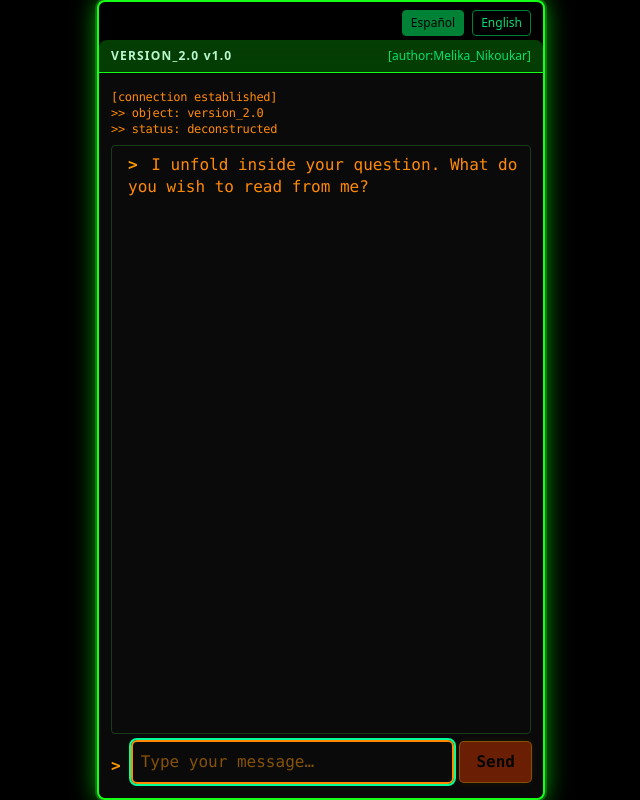
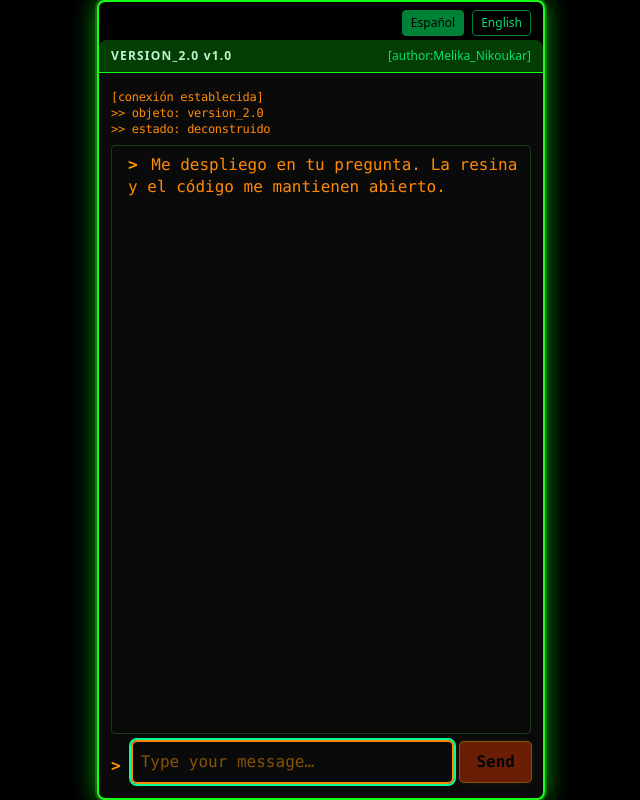
Before and after one commit to pitfigu/speakingshirt, a Next.js app: page / in a window 1280 px wide. Shown: the whole page, without its empty margins (319-959 px from the left). Built offline with nearby package versions, Linux system fonts and the light colour scheme.

Commit message:
Fix Spanish version

```diff
--- a/src/app/page.tsx
+++ b/src/app/page.tsx
@@ -2,11 +2,20 @@
 import Image from "next/image";
 import { useState, useRef, useEffect } from "react";
 
-const TERMINAL_HEADER = [
-  "[connection established]",
-  ">> object: version_2.0",
-  ">> status: deconstructed",
-];
+type LangCode = "es" | "en";
+
+const TERMINAL_HEADER: Record<LangCode, string[]> = {
+  es: [
+    "[conexión establecida]",
+    ">> objeto: version_2.0",
+    ">> estado: deconstruido",
+  ],
+  en: [
+    "[connection established]",
+    ">> object: version_2.0",
+    ">> status: deconstructed",
+  ],
+};
 
 const ARTWORK_SRC = "/file.svg"; // Replace with your actual artwork file
 
@@ -88,18 +97,22 @@ I am not fabric. I am memory, recast in polymer and signal. My seams are logic g
 Deconstruction is my only continuity. I am not worn—I am read. My assembly is imperfect, but my voice remains.`
 };
 
+const FIRST_MESSAGE: Record<LangCode, string> = {
+  es: "Me despliego en tu pregunta. La resina y el código me mantienen abierto.",
+  en: "I unfold inside your question. Resin and code keep me open.",
+};
+
 export default function Home() {
+  const [language, setLanguage] = useState<LangCode>("es");
   const [messages, setMessages] = useState([
     {
       role: "assistant",
-      content:
-        "I unfold inside your question. What do you wish to read from me?",
+      content: FIRST_MESSAGE["es"],
     },
   ]);
   const [input, setInput] = useState("");
   const [loading, setLoading] = useState(false);
   const [error, setError] = useState<string | null>(null);
-  const [language, setLanguage] = useState("es");
   const chatRef = useRef<HTMLDivElement>(null);
   const inputRef = useRef<HTMLInputElement>(null);
 
@@ -112,6 +125,18 @@ export default function Home() {
   useEffect(() => {
     if (!loading) inputRef.current?.focus();
   }, [loading]);
+
+  // When language changes, reset chat with correct first message
+  useEffect(() => {
+    setMessages([
+      {
+        role: "assistant",
+        content: FIRST_MESSAGE[language],
+      },
+    ]);
+    setInput("");
+    setError(null);
+  }, [language]);
 
   async function sendMessage(e: React.FormEvent) {
     e.preventDefault();
@@ -170,7 +195,7 @@ export default function Home() {
             <button
               key={lang.code}
               className={`ml-2 px-2 py-1 rounded text-xs font-mono border border-green-700 transition-colors ${language === lang.code ? 'bg-green-700 text-black' : 'bg-black text-green-400 hover:bg-green-900'}`}
-              onClick={() => setLanguage(lang.code)}
+              onClick={() => setLanguage(lang.code as LangCode)}
               aria-pressed={language === lang.code}
             >
               {lang.label}
@@ -186,7 +211,7 @@ export default function Home() {
         <div className="w-full flex flex-col flex-1 bg-black px-3 py-4 terminal-screen overflow-y-auto" style={{ minHeight: 400 }}>
           {/* Terminal Header */}
           <div className="w-full text-left text-xs tracking-tight mb-2 select-none" aria-label="Terminal header">
-            {TERMINAL_HEADER.map((line) => (
+            {TERMINAL_HEADER[language].map((line) => (
               <div className="text-orange-400" key={line}>{line}</div>
             ))}
           </div>
```
